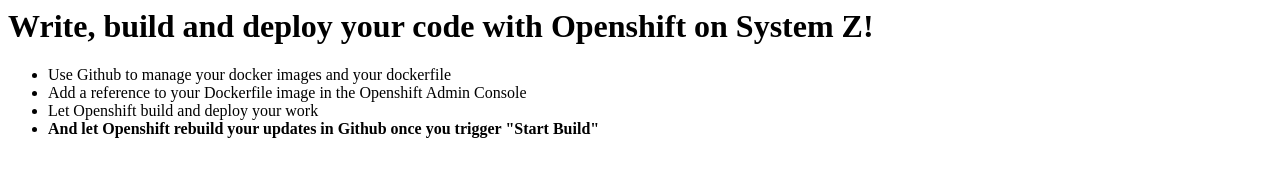
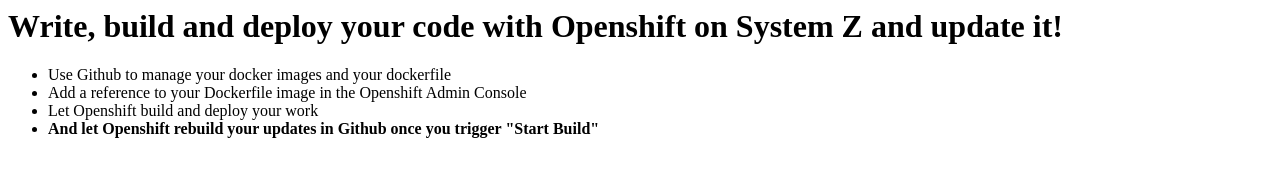
Before and after one commit to tstober/demo-app, a plain HTML site: page public-html/index.html in a window 1280 px wide. Drawn offline with Linux system fonts and the light colour scheme.

Commit message:
Update index.html

```diff
--- a/public-html/index.html
+++ b/public-html/index.html
@@ -1,6 +1,6 @@
 <html>
   <body>
-    <h1>Write, build and deploy your code with Openshift on System Z!</h1>
+    <h1>Write, build and deploy your code with Openshift on System Z and update it!</h1>
     <ul style="list-style-type:disc;">
   <li>Use Github to manage your docker images and your dockerfile</li>
   <li>Add a reference to your Dockerfile image in the Openshift Admin Console</li>
```
